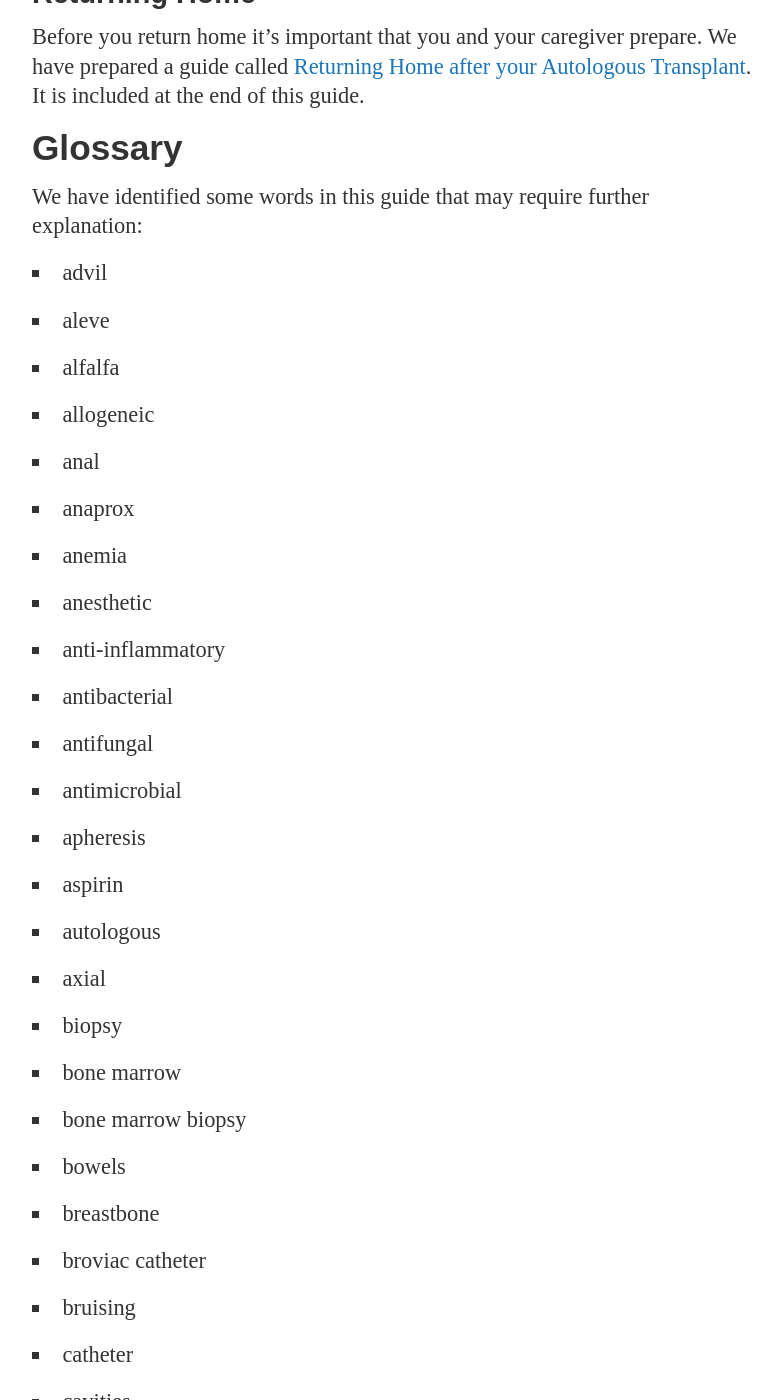
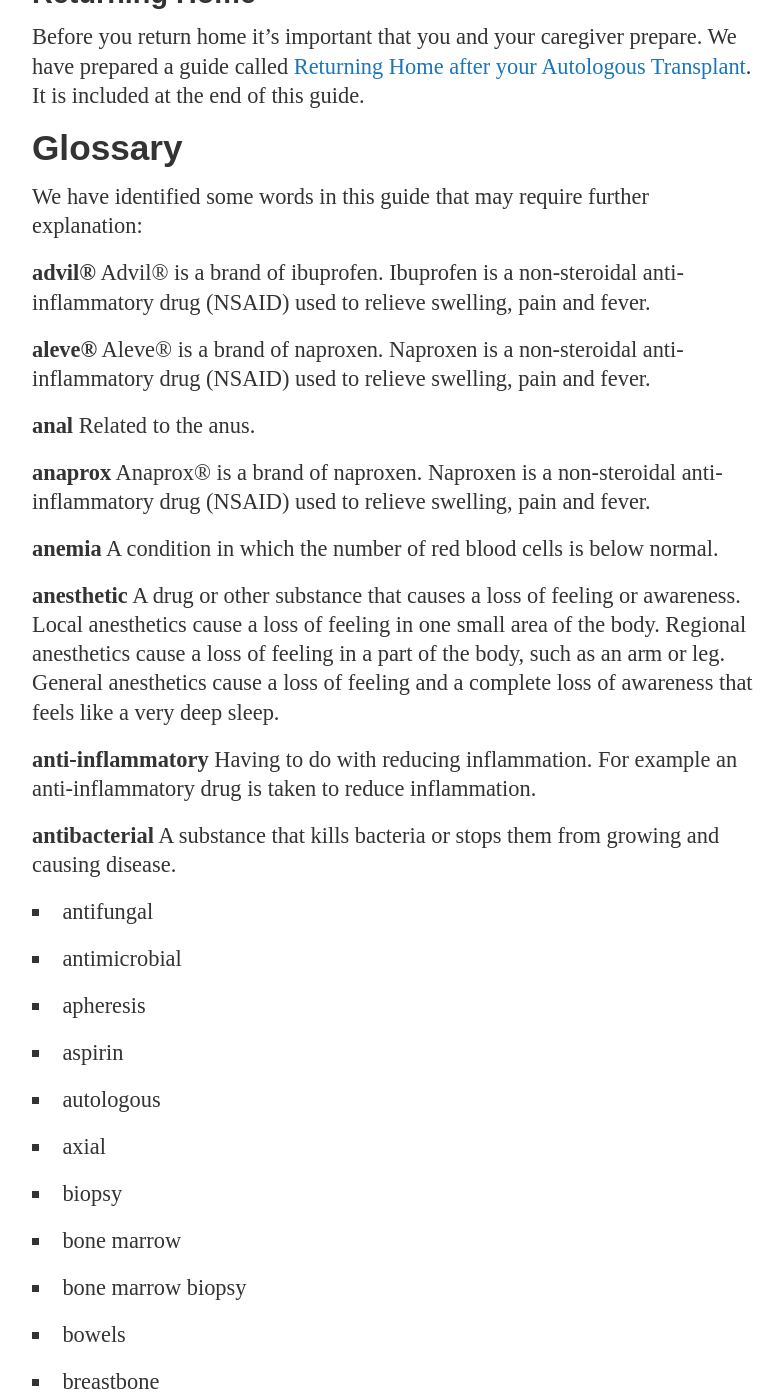
Before and after one commit to mskccpatiented/contentaudit, a Jekyll site: the page built from _posts/2012-11-19-auto-bmt-outpatient-guide-hybrid.md, in a window 1280 px wide and 1400 px high, scrolled down 60186 px. Shown: the whole window, without its empty margins (128-909 px from the left). Built offline with Jekyll 4.4.1, drawn with Linux system fonts in a browser that asks for light colours; Markdown is read by kramdown in place of the engine named in the settings.

Commit message:
starting to add glossary

```diff
--- a/_posts/2012-11-19-auto-bmt-outpatient-guide-hybrid.md
+++ b/_posts/2012-11-19-auto-bmt-outpatient-guide-hybrid.md
@@ -958,16 +958,30 @@ Before you return home it's important that you and your caregiver prepare. We ha
 ## Glossary
 We have identified some words in this guide that may require further explanation:
 
-* advil
-* aleve
-* alfalfa
-* allogeneic
-* anal
-* anaprox
-* anemia
-* anesthetic
-* anti-inflammatory
-* antibacterial
+**advil&reg;**
+Advil&reg; is a brand of ibuprofen. Ibuprofen is a non-steroidal anti-inflammatory drug (NSAID) used to relieve swelling, pain and fever.
+
+**aleve&reg;**
+Aleve&reg; is a brand of naproxen. Naproxen is a non-steroidal anti-inflammatory drug (NSAID) used to relieve swelling, pain and fever.
+
+**anal**
+Related to the anus.
+
+**anaprox**
+Anaprox&reg; is a brand of naproxen. Naproxen is a non-steroidal anti-inflammatory drug (NSAID) used to relieve swelling, pain and fever.
+
+**anemia**
+A condition in which the number of red blood cells is below normal.
+
+**anesthetic**
+A drug or other substance that causes a loss of feeling or awareness. Local anesthetics cause a loss of feeling in one small area of the body. Regional anesthetics cause a loss of feeling in a part of the body, such as an arm or leg. General anesthetics cause a loss of feeling and a complete loss of awareness that feels like a very deep sleep.
+
+**anti-inflammatory**
+Having to do with reducing inflammation. For example an anti-inflammatory drug is taken to reduce inflammation.
+
+**antibacterial**
+A substance that kills bacteria or stops them from growing and causing disease.
+
 * antifungal
 * antimicrobial
 * apheresis
```
